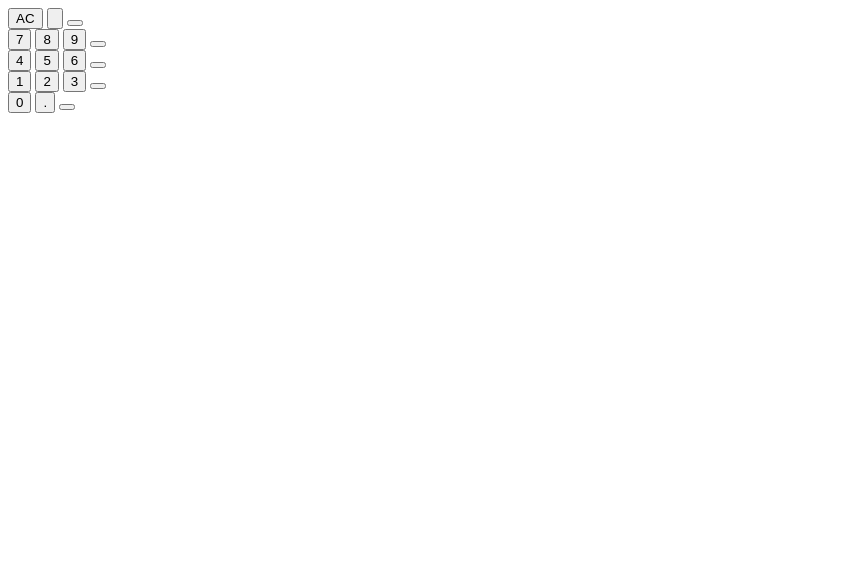
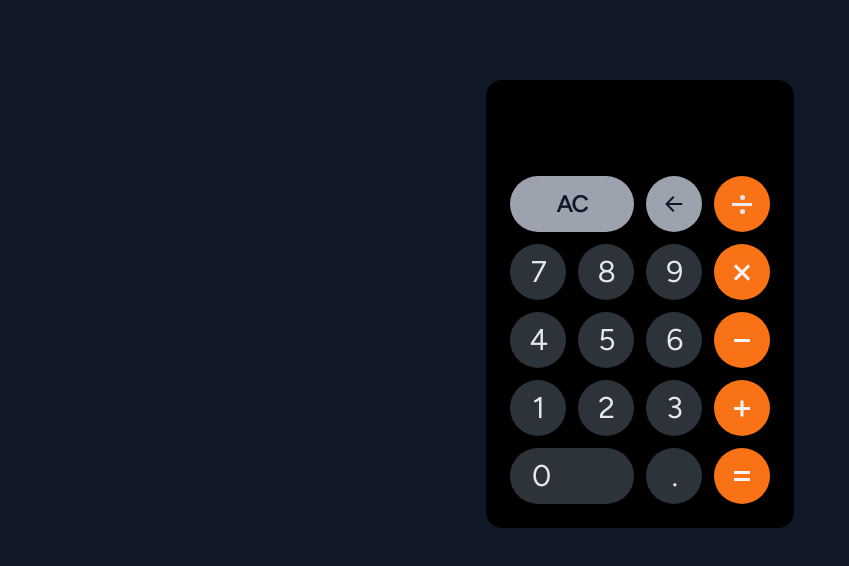
Before and after one commit to alfytka/vanilla-javascript, a website: page projects/calculator/index.html in a window 1280 px wide. Shown: the whole page, without its empty margins (0-849 px from the left). Drawn offline with Linux system fonts and the light colour scheme; the site is published under a folder, as on GitHub Pages, so addresses that start at the root find nothing.

Commit message:
calculator

```diff
--- a/projects/calculator/index.html
+++ b/projects/calculator/index.html
@@ -5,7 +5,7 @@
   <meta name="viewport" content="width=device-width, initial-scale=1.0">
   <title>Calculator</title>
   <link href="https://fonts.googleapis.com/css2?family=Figtree:ital,wght@0,300;0,400;0,500;0,600;0,700;1,400&display=swap" rel="stylesheet">
-  <link rel="stylesheet" href="/src/style.css">
+  <link rel="stylesheet" href="../../src/style.css">
   <style>
     .scrollbar-hidden::-webkit-scrollbar {
       display: none;
```
